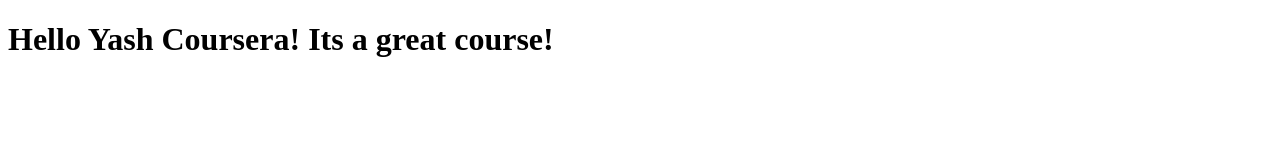
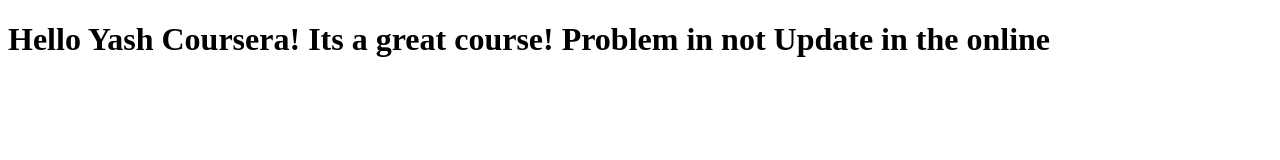
Before and after one commit to KINGMAKER07/Coursera-test, a plain HTML site: page site/index.html in a window 1280 px wide. Drawn offline with Linux system fonts and the light colour scheme.

Commit message:
Try 2nd time for not update in git site

```diff
--- a/site/index.html
+++ b/site/index.html
@@ -6,6 +6,6 @@
 	<title>Hello Coursera</title>
 </head>
 <body>
-<h1>Hello Yash Coursera! Its a great course!</h1>
+<h1>Hello Yash Coursera! Its a great course! Problem in not Update in the online</h1>
 </body>
 </html>
```
